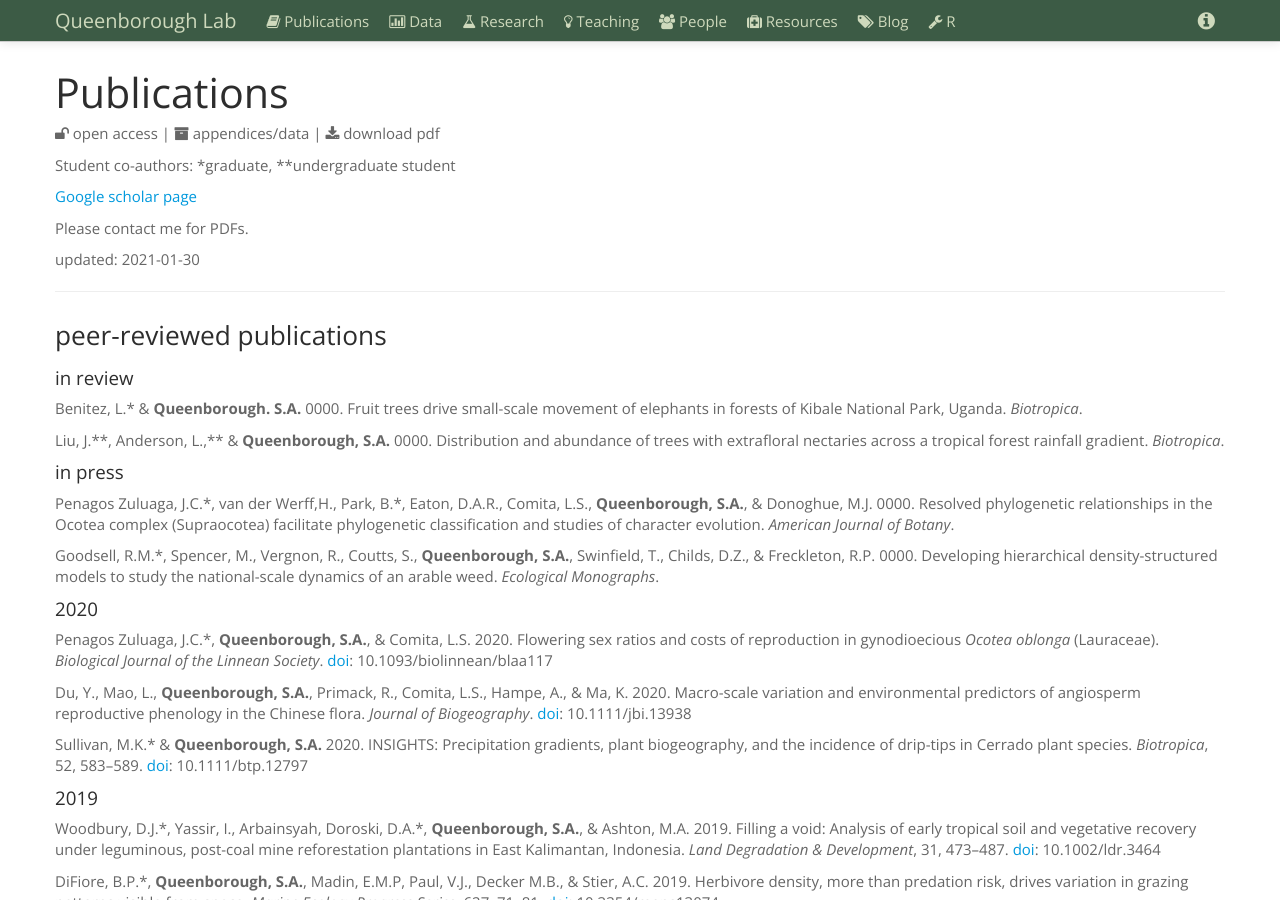
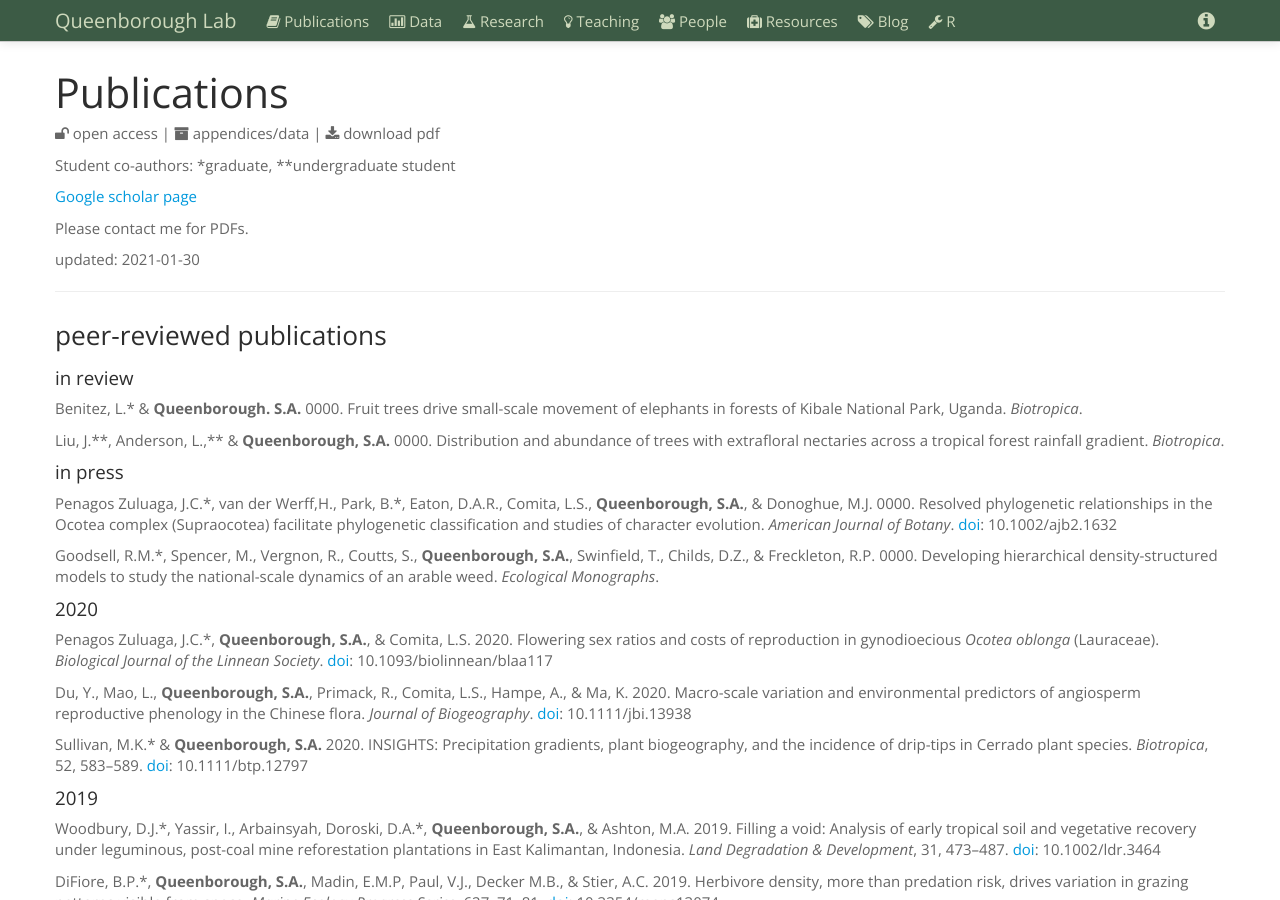
Before and after one commit to saq/saq.github.io, a Jekyll site: the page built from publications.md, in a window 1280 px wide and 900 px high. Built offline with Jekyll 4.4.1, drawn with Linux system fonts in a browser that asks for light colours.

Commit message:
Update publications.md

```diff
--- a/publications.md
+++ b/publications.md
@@ -44,7 +44,7 @@
 
 #### in press
 
-Penagos Zuluaga, J.C.\*, van der Werff,H., Park, B.\*, Eaton, D.A.R., Comita, L.S., **Queenborough, S.A.**, & Donoghue, M.J. 0000. Resolved phylogenetic relationships in the Ocotea complex (Supraocotea) facilitate phylogenetic classification and studies of character evolution. *American Journal of Botany*.
+Penagos Zuluaga, J.C.\*, van der Werff,H., Park, B.\*, Eaton, D.A.R., Comita, L.S., **Queenborough, S.A.**, & Donoghue, M.J. 0000. Resolved phylogenetic relationships in the Ocotea complex (Supraocotea) facilitate phylogenetic classification and studies of character evolution. *American Journal of Botany*. [doi](https://doi.org/10.1002/ajb2.1632): 10.1002/ajb2.1632
 
 Goodsell, R.M.\*,  Spencer, M., Vergnon, R.,  Coutts, S., **Queenborough, S.A.**, Swinfield, T., Childs, D.Z., & Freckleton, R.P. 0000. Developing hierarchical density-structured models to study the national-scale dynamics of an arable weed. *Ecological Monographs*.
 
```
